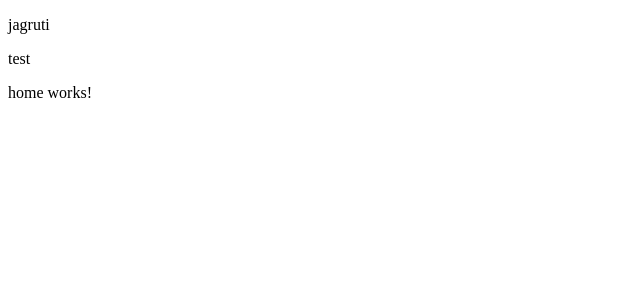
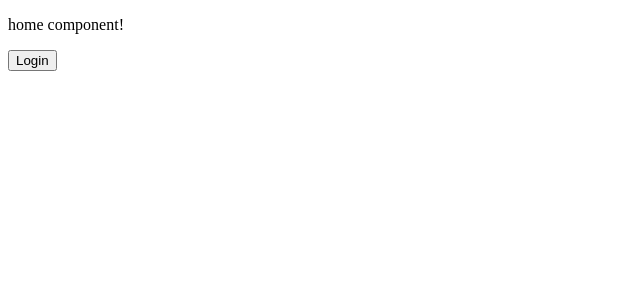
Before and after one commit to Jagrutij300/jspractice, an Angular app in the folder myProject/: page / in a window 1280 px wide. Shown: the top 300 px of the page, without its empty margins (0-640 px from the left). Built offline with nearby package versions, Linux system fonts and the light colour scheme.

Commit message:
simple compo routing

```diff
--- a/myProject/src/app/app-routing.module.ts
+++ b/myProject/src/app/app-routing.module.ts
@@ -1,7 +1,12 @@
 import { NgModule } from '@angular/core';
 import { RouterModule, Routes } from '@angular/router';
+import { HomeComponent } from './home/home.component';
+import { LoginComponent } from './login/login.component';
 
-const routes: Routes = [];
+const routes: Routes = [
+  { path : '' , component : HomeComponent},
+ { path:'login', component : LoginComponent}
+];
 
 @NgModule({
   imports: [RouterModule.forRoot(routes)],
--- a/myProject/src/app/app.component.html
+++ b/myProject/src/app/app.component.html
@@ -1,6 +1,8 @@
-<p>jagruti</p>
+<!--<p>jagruti</p>
 <div>test</div>
+------------------------
 <app-home></app-home>
+------------------------
 
-
+> !-->
 <router-outlet></router-outlet>
--- a/myProject/src/app/app.module.ts
+++ b/myProject/src/app/app.module.ts
@@ -4,12 +4,16 @@ import { BrowserModule } from '@angular/platform-browser';
 import { AppRoutingModule } from './app-routing.module';
 import { AppComponent } from './app.component';
 import { HomeComponent } from './home/home.component';
+import { LoginComponent } from './login/login.component';
+
 
 @NgModule({
   declarations: [
     AppComponent,
     HomeComponent,
-    HomeComponent
+    HomeComponent,
+    LoginComponent,
+
   ],
   imports: [
     BrowserModule,
--- a/myProject/src/app/home/home.component.html
+++ b/myProject/src/app/home/home.component.html
@@ -1 +1,2 @@
-<p>home works!</p>
+<p>home component!</p>
+<button routerLink ="/login">Login</button>
--- /dev/null
+++ b/myProject/src/app/login/login.component.html
@@ -0,0 +1 @@
+<p>login works!</p>
```
Also changed, not shown: myProject/src/app/login/login.component.ts (added, +10 -0 lines), myProject/src/app/login/login.component.css (added), 1 other file (tests, documents, lock files or other folders).
